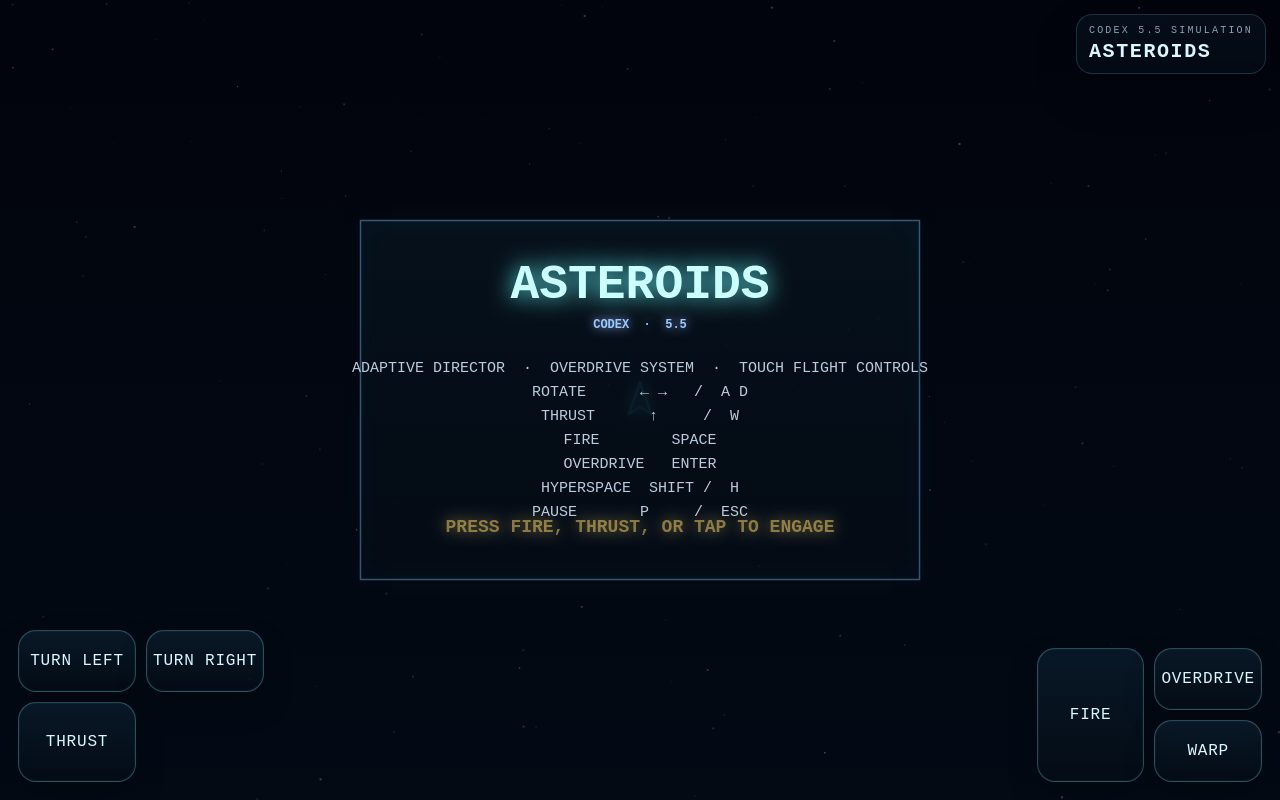
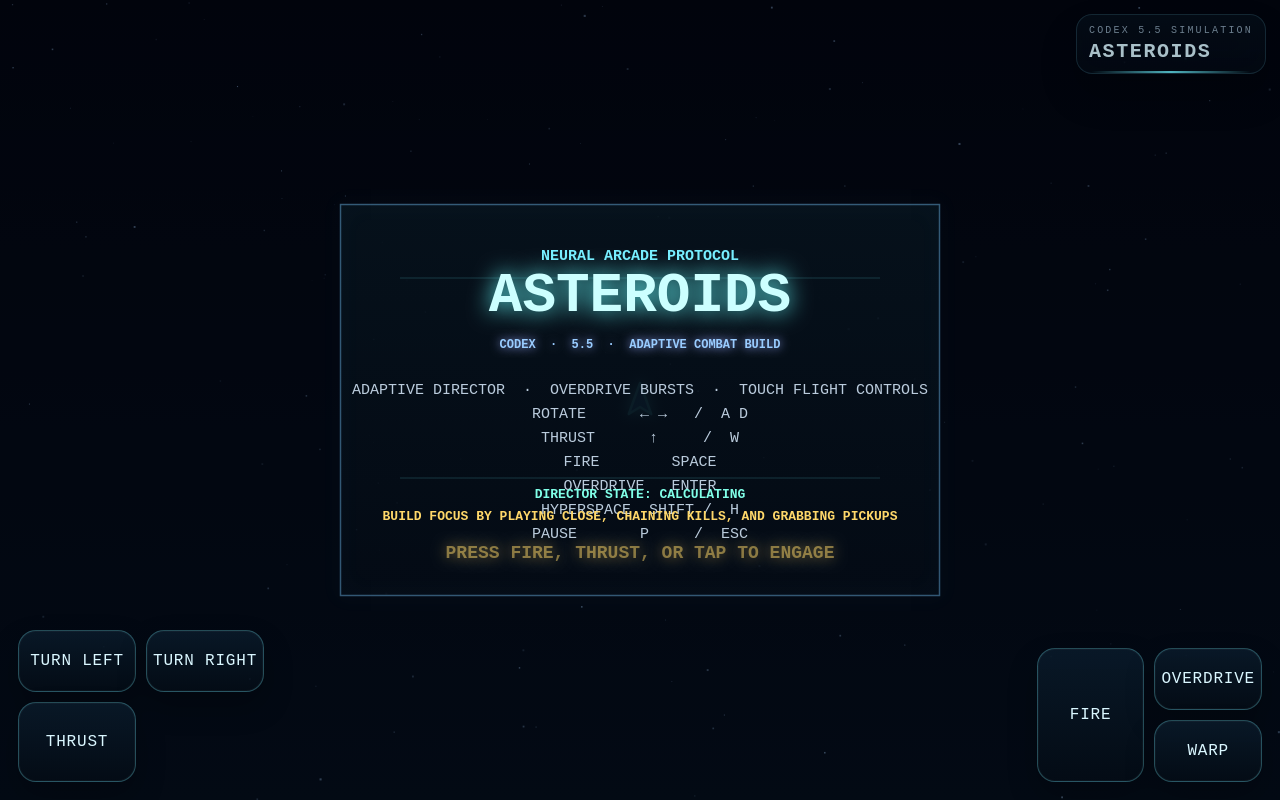
Before and after one commit to marcoakes/asteroids-codex-5-5, a plain HTML site: page index.html in a window 1280 px wide. Drawn offline with Linux system fonts and the light colour scheme; animation ran at ten frames a second.

Commit message:
Tune pacing and sharpen presentation

```diff
--- a/src/game.js
+++ b/src/game.js
@@ -121,6 +121,7 @@
   var score = 0, best = 0, wave = 0, lives = 3, kills = 0, combo = 0, comboT = 0;
   var shake = 0, flash = 0, waveT = 0, nextUfo = 0, respawnT = 0, deathT = 0;
   var pulseText = '', pulseT = 0;
+  var introDrift = 0;
   var focus = { charge: 0, max: 100, active: 0, cooldown: 0 };
   var director = { heat: 0.18, label: 'Calculating' };
   try { best = parseInt(localStorage.getItem('ac55_best') || localStorage.getItem('ao47b') || '0', 10) || 0; } catch (e) {}
@@ -251,11 +252,12 @@
   function startWave() {
     wave++;
     updateDirector();
-    var extra = director.heat > 0.7 ? 2 : director.heat > 0.45 ? 1 : 0;
-    var count = Math.min(4 + Math.floor(wave * 0.7) + extra, 14);
+    var extra = director.heat > 0.78 ? 2 : director.heat > 0.52 ? 1 : 0;
+    var baseCount = wave === 1 ? 3 : 4 + Math.floor(wave * 0.65);
+    var count = Math.min(baseCount + extra, 14);
     for (var i = 0; i < count; i++) spawnRock(3);
-    if (wave > 5) for (var j = 0; j < Math.floor(wave / 3) + extra; j++) spawnRock(2);
-    waveT = 0; nextUfo = Math.max(8, 20 - wave - Math.floor(director.heat * 4));
+    if (wave > 5) for (var j = 0; j < Math.floor(wave / 3) + (extra > 0 ? 1 : 0); j++) spawnRock(2);
+    waveT = 0; nextUfo = wave < 3 ? 18 - wave : Math.max(8, 20 - wave - Math.floor(director.heat * 4));
     pulseText = 'WAVE ' + wave + ' · ' + director.label.toUpperCase();
     pulseT = 1.3;
     chargeFocus(12);
@@ -328,6 +330,7 @@
 
   // ---------- Update ----------
   function update(dt) {
+    introDrift += dt;
     // Menu state: wait for any key/click
     if (state === 'menu') {
       if (pressed['any'] || pressed['fire'] || pressed['up'] || pressed['w'] || pressed['left'] || pressed['right'] || pressed['boost']) {
@@ -781,12 +784,18 @@
     ctx.textAlign = 'right';
     ctx.fillStyle = '#ffd86a'; ctx.shadowColor = '#ffd86a';
     ctx.fillText('DIRECTOR ' + director.label.toUpperCase(), W - 24, 76);
+    ctx.fillStyle = 'rgba(255, 216, 122, 0.16)';
+    ctx.fillRect(W - 194, 98, 170, 10);
+    ctx.fillStyle = director.heat > 0.72 ? '#ff8d7a' : director.heat > 0.45 ? '#ffd86a' : '#7ef';
+    ctx.fillRect(W - 194, 98, 170 * director.heat, 10);
+    ctx.strokeStyle = 'rgba(255,216,122,0.28)';
+    ctx.strokeRect(W - 194, 98, 170, 10);
     if (focus.active > 0) {
       ctx.fillStyle = '#80ffe8'; ctx.shadowColor = '#80ffe8';
-      ctx.fillText('OVERDRIVE ' + focus.active.toFixed(1) + 's', W - 24, 96);
+      ctx.fillText('OVERDRIVE ' + focus.active.toFixed(1) + 's', W - 24, 118);
     } else if (focus.cooldown > 0) {
       ctx.fillStyle = 'rgba(190,230,245,0.8)'; ctx.shadowColor = '#6ff';
-      ctx.fillText('RECHARGE ' + focus.cooldown.toFixed(1) + 's', W - 24, 96);
+      ctx.fillText('RECHARGE ' + focus.cooldown.toFixed(1) + 's', W - 24, 118);
     }
 
     // Controls hint
@@ -827,24 +836,38 @@
     ctx.fillRect(0, 0, W, H);
 
     var cx = W / 2, cy = H / 2;
-    panel(cx - 280, cy - 180, 560, 360);
+    var pulse = 0.55 + Math.sin(performance.now() * 0.005) * 0.45;
+    panel(cx - 300, cy - 196, 600, 392);
+
+    ctx.strokeStyle = 'rgba(108,243,255,0.18)';
+    ctx.lineWidth = 1;
+    ctx.beginPath();
+    ctx.moveTo(cx - 240, cy - 122);
+    ctx.lineTo(cx + 240, cy - 122);
+    ctx.moveTo(cx - 240, cy + 78);
+    ctx.lineTo(cx + 240, cy + 78);
+    ctx.stroke();
 
     ctx.textAlign = 'center';
-    ctx.font = 'bold 48px "SF Mono", monospace';
+    ctx.font = 'bold 15px "SF Mono", monospace';
+    ctx.shadowBlur = 0;
+    ctx.fillStyle = '#7ef';
+    ctx.fillText('NEURAL ARCADE PROTOCOL', cx, cy - 140);
+    ctx.font = 'bold 56px "SF Mono", monospace';
     ctx.shadowBlur = 22; ctx.shadowColor = '#6ff';
     ctx.fillStyle = '#cff';
-    ctx.fillText('ASTEROIDS', cx, cy - 102);
+    ctx.fillText('ASTEROIDS', cx, cy - 88 + Math.sin(introDrift * 1.4) * 2);
 
     ctx.font = 'bold 12px "SF Mono", monospace';
     ctx.shadowBlur = 10; ctx.shadowColor = '#9af';
     ctx.fillStyle = '#9cf';
-    ctx.fillText('CODEX  ·  5.5', cx, cy - 72);
+    ctx.fillText('CODEX  ·  5.5  ·  ADAPTIVE COMBAT BUILD', cx, cy - 52);
 
     ctx.font = '15px "SF Mono", monospace';
     ctx.shadowBlur = 0;
     ctx.fillStyle = '#bcd';
     var lines = [
-      'ADAPTIVE DIRECTOR  ·  OVERDRIVE SYSTEM  ·  TOUCH FLIGHT CONTROLS',
+      'ADAPTIVE DIRECTOR  ·  OVERDRIVE BURSTS  ·  TOUCH FLIGHT CONTROLS',
       'ROTATE      ← →   /  A D',
       'THRUST      ↑     /  W',
       'FIRE        SPACE',
@@ -852,21 +875,26 @@
       'HYPERSPACE  SHIFT /  H',
       'PAUSE       P     /  ESC'
     ];
-    for (var i = 0; i < lines.length; i++) ctx.fillText(lines[i], cx, cy - 28 + i * 24);
+    for (var i = 0; i < lines.length; i++) ctx.fillText(lines[i], cx, cy - 6 + i * 24);
+
+    ctx.font = 'bold 13px "SF Mono", monospace';
+    ctx.fillStyle = '#80ffe8';
+    ctx.fillText('DIRECTOR STATE: ' + director.label.toUpperCase(), cx, cy + 98);
+    ctx.fillStyle = '#ffd86a';
+    ctx.fillText('BUILD FOCUS BY PLAYING CLOSE, CHAINING KILLS, AND GRABBING PICKUPS', cx, cy + 120);
 
     // Pulse prompt
-    var p = 0.55 + Math.sin(performance.now() * 0.005) * 0.45;
-    ctx.globalAlpha = p;
+    ctx.globalAlpha = pulse;
     ctx.shadowBlur = 14; ctx.shadowColor = '#ffd86a';
     ctx.fillStyle = '#ffd86a';
     ctx.font = 'bold 18px "SF Mono", monospace';
-    ctx.fillText('PRESS FIRE, THRUST, OR TAP TO ENGAGE', cx, cy + 132);
+    ctx.fillText('PRESS FIRE, THRUST, OR TAP TO ENGAGE', cx, cy + 158);
     ctx.globalAlpha = 1; ctx.shadowBlur = 0;
 
     if (best > 0) {
       ctx.font = '12px "SF Mono", monospace';
       ctx.fillStyle = '#fd8';
-      ctx.fillText('BEST  ' + best, cx, cy + 160);
+      ctx.fillText('BEST  ' + best, cx, cy + 182);
     }
     ctx.restore();
   }
--- a/styles.css
+++ b/styles.css
@@ -57,6 +57,7 @@ canvas {
   background: linear-gradient(180deg, rgba(6, 17, 28, 0.78), rgba(6, 17, 28, 0.48));
   box-shadow: 0 20px 40px rgba(0, 0, 0, 0.28);
   backdrop-filter: blur(14px);
+  opacity: 0.9;
 }
 
 .brand-kicker {
@@ -72,6 +73,15 @@ canvas {
   font-weight: 700;
   letter-spacing: 0.08em;
   text-transform: uppercase;
+}
+
+.brand::after {
+  content: "";
+  position: absolute;
+  inset: auto 14px 0;
+  height: 2px;
+  border-radius: 999px;
+  background: linear-gradient(90deg, rgba(108, 243, 255, 0), rgba(108, 243, 255, 0.95), rgba(255, 207, 116, 0));
 }
 
 .touch-ui {
@@ -142,6 +152,7 @@ canvas {
     top: 14px;
     right: 14px;
     padding: 10px 12px;
+    opacity: 0.78;
   }
 }
 
```
